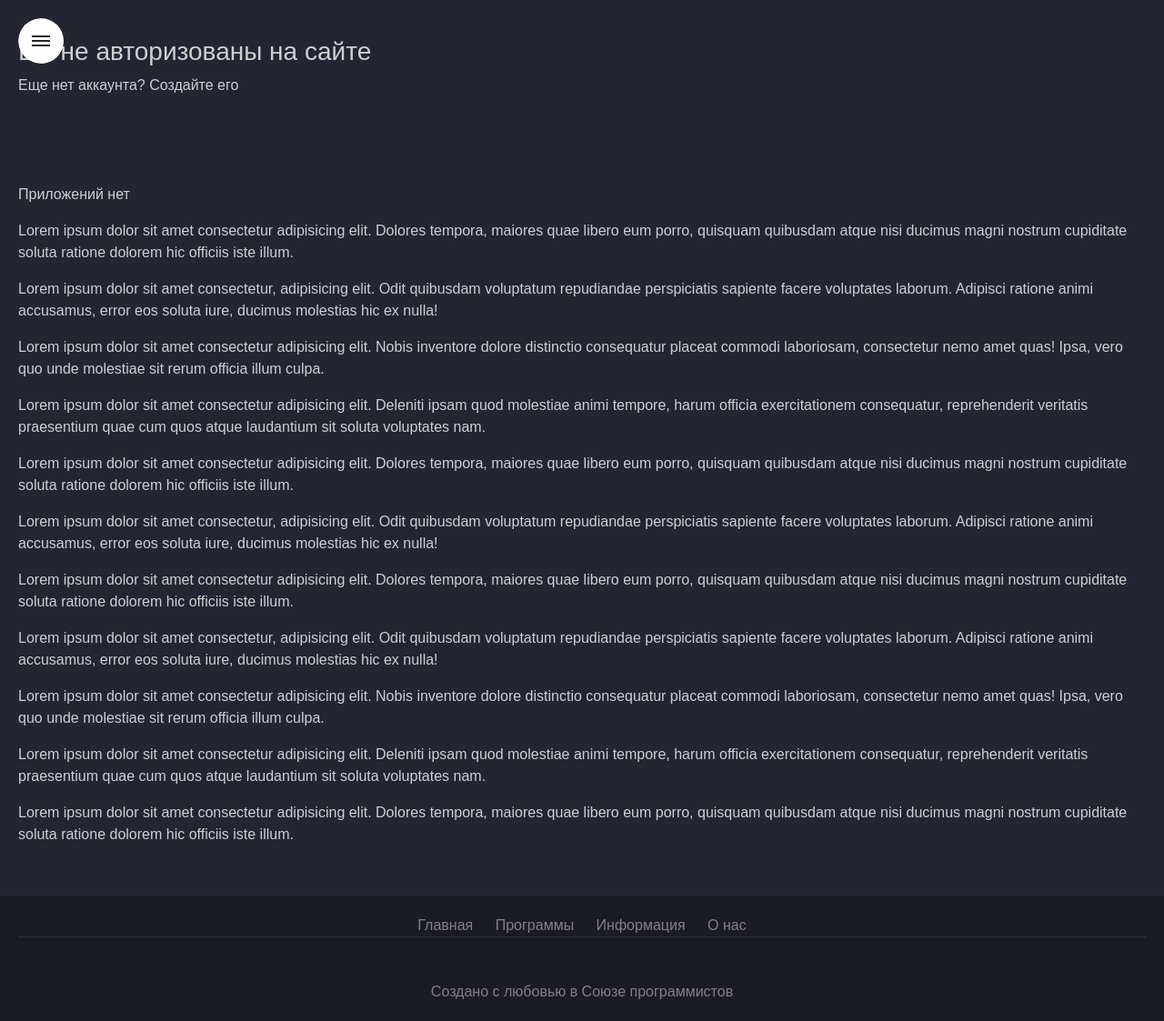
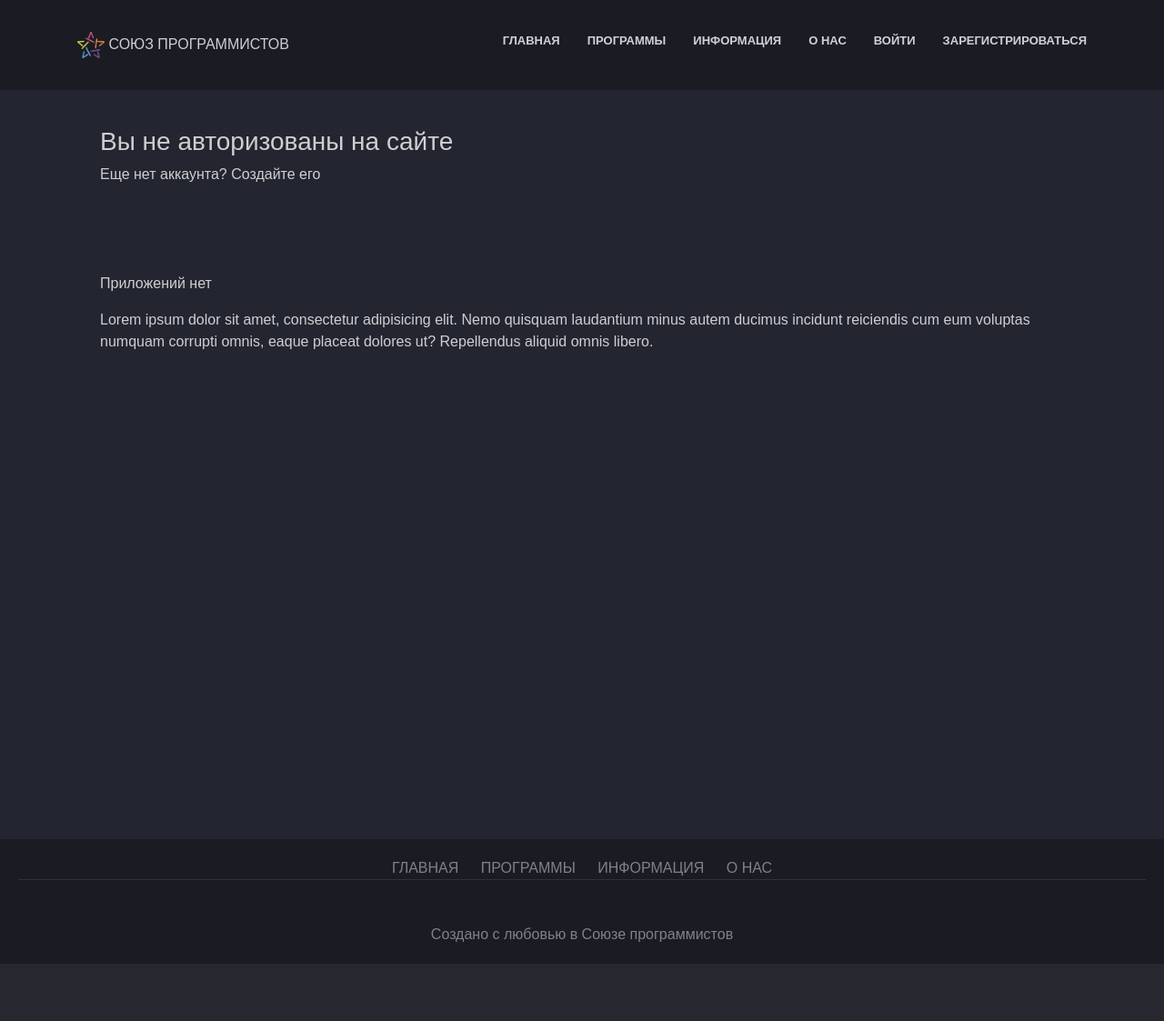
Before and after one commit to C15HOT/apps_shop, a Django app: page /apps/ in a window 1280 px wide. Shown: the whole page at 91% size. After the commit the page ends 1036 px from the top, so only its background shows below. Run offline with Django 3.2, Linux system fonts and the light colour scheme; data that the repository does not hold is empty; some libraries are stand-ins or nearby versions.

Commit message:
New navigation menu

```diff
--- a/static/css/style.css
+++ b/static/css/style.css
@@ -4,8 +4,63 @@
 	background-position:left 0px top 0px;
 	background-repeat: no-repeat;
 	color: #cfcfd1;
+	margin: 0;
+
 }
-.wrap{
+
+*, *:before,*:after {
+	box-sizing: border-box;
+}
+
+/* Container
+=========================== */
+.container {
+	width: 100%;
+	max-width: 1500px;
+	margin: 0 auto;
+
+}
+
+/* HEADER
+========================== */
+.header {
+	background-color: #1b1b24;
+	text-transform: uppercase;
+}
+
+.header__inner {
+	display: flex;
+	justify-content: space-between;
+	/* border-bottom: 1px solid rgba(255, 255, 255, 0.1); */
+	padding: 35px 0;
+	/* border-bottom: 1px solid #515369; */
+
+}
+
+/* NAV
+=============== */
+
+.nav {
+	display: flex;
+	font-size: 13px;
+	font-weight: 700;
+	text-transform: uppercase;
+}
+
+.nav__link {
+	margin-left: 30px;
+	color: #fff;
+	text-decoration: none;
+	opacity: 0.80;
+	transition: opacity .1s linear;
+}
+
+.nav__link:hover {
+	/* text-decoration: underline; */
+	opacity: 1;
+}
+
+/* .wrap {
 	position: absolute;
 	/*width: 100%;
 	height: 100%;
@@ -15,7 +70,7 @@
 	display: flex;
 	justify-content: center;
 	align-items: center;
-	*/
+
 }
 
 .card_min{
@@ -121,7 +176,7 @@ transform: translateY(-5px);
 	border-top-left-radius: 50px;
 	border-bottom-left-radius: 50px;
 }
-/*.menu-nav {
+.menu-nav {
 background-color: #fff;
 line-height: 50px;
 padding-right: 20px;
@@ -130,7 +185,7 @@ margin-left: -25px;
 border-top-right-radius: 50px;
 border-bottom-right-radius: 50px;
 }
-*/
+
 .menu-nav__link{
 	display: inline-block;
 	text-decoration: none;
@@ -155,7 +210,7 @@ border-bottom-right-radius: 50px;
 .menu-nav_active {
 	transform: translateX(0%);
 	opacity: 1;
-}
+} */
 
 .page{
 	overflow: hidden;
@@ -165,7 +220,7 @@ border-bottom-right-radius: 50px;
 }
 .infocontent,
 .content{
-	max-width: 1500px;
+	max-width: 1100px;
 	margin: 0 auto;
 	padding: 40px 20px;
 }
@@ -187,15 +242,22 @@ border-bottom-right-radius: 50px;
 }
 
 .copyright {
-	border-top: 1px solid rgba(255, 255, 255, 0.1) !important;
+	border-top: 1px solid rgba(255, 255, 255, 0.1) ;
 }
 
 .pt-5 {
-	padding-top: 3erm!important;
+	padding-top: 3erm;
 }
 .text-center {
-	text-align: center !important;
+	text-align: center ;
 }
 .text-footer-link{
 	padding: 10px;
+	text-transform: uppercase;
+	text-decoration: none;
 }
+
+
+.text-white{
+	color: #fff;
+}
--- a/templates/base.html
+++ b/templates/base.html
@@ -16,8 +16,35 @@
     <title>Магазин приложений</title>
 </head>
 <body class="body">
+    <!-- NEW header -->
+   <header class="header">
+       <div class="container">
+           <div class="header__inner">
+               <div class="header__logo">
+                   <img src="{% static 'image/star.png' %}" alt="" style="width: 30px;"> Союз программистов
+               </div>
+               <nav class="nav">
+                    <a href="{% url 'main' %}" class="nav__link">Главная</a>
+                    <a href="{% url 'apps_list' %}" class="nav__link">Программы</a>
+                    <a href="{% url 'information' %}" class="nav__link">Информация</a>
+                    <a href="{% url 'information' %}" class="nav__link">О нас</a>
+                   {% if request.user.is_authenticated %}
+                        <a href="{% url 'create_app' %}" class="nav__link">Загрузить программу</a>
+                        <a href="{% url 'create_news' %}" class="nav__link">Создать новость</a>
+                        <a href="{% url 'logout' %}" class="nav__link">Выйти</a>
+                   {% else %}
+                        <a href="{% url 'login' %}" class="nav__link">Войти</a>
+                        <a href="{% url 'register' %}" class="nav__link">Зарегистрироваться</a>
+                   {% endif %}
+
+
+               </nav>
+           </div>
+       </div>
+   </header>
+    <!-- end new header -->
 <!-- Begin menu -->
-    <div class="wrap">
+    <!-- <div class="wrap">
         <div class="section">
             <div class="menu-block">
                 <a href="#" class="menu-btn"><span></span></a>
@@ -37,9 +64,9 @@
                 </nav>
             </div>
         </div>
-    </div>
+    </div> -->
 <!-- End menu -->
-<!-- BEGIN old menu -->
+
  <div class="infocontent">
     {% if request.user.is_authenticated %}
     {% else %}
@@ -52,17 +79,7 @@
     <div class="content">
         {% block content %}
         {% endblock %}
-        <p>Lorem ipsum dolor sit amet consectetur adipisicing elit. Dolores tempora, maiores quae libero eum porro, quisquam quibusdam atque nisi ducimus magni nostrum cupiditate soluta ratione dolorem hic officiis iste illum.</p>
-        <p>Lorem ipsum dolor sit amet consectetur, adipisicing elit. Odit quibusdam voluptatum repudiandae perspiciatis sapiente facere voluptates laborum. Adipisci ratione animi accusamus, error eos soluta iure, ducimus molestias hic ex nulla!</p>
-        <p>Lorem ipsum dolor sit amet consectetur adipisicing elit. Nobis inventore dolore distinctio consequatur placeat commodi laboriosam, consectetur nemo amet quas! Ipsa, vero quo unde molestiae sit rerum officia illum culpa.</p>
-        <p>Lorem ipsum dolor sit amet consectetur adipisicing elit. Deleniti ipsam quod molestiae animi tempore, harum officia exercitationem consequatur, reprehenderit veritatis praesentium quae cum quos atque laudantium sit soluta voluptates nam.</p>
-        <p>Lorem ipsum dolor sit amet consectetur adipisicing elit. Dolores tempora, maiores quae libero eum porro, quisquam quibusdam atque nisi ducimus magni nostrum cupiditate soluta ratione dolorem hic officiis iste illum.</p>
-        <p>Lorem ipsum dolor sit amet consectetur, adipisicing elit. Odit quibusdam voluptatum repudiandae perspiciatis sapiente facere voluptates laborum. Adipisci ratione animi accusamus, error eos soluta iure, ducimus molestias hic ex nulla!</p>
-        <p>Lorem ipsum dolor sit amet consectetur adipisicing elit. Dolores tempora, maiores quae libero eum porro, quisquam quibusdam atque nisi ducimus magni nostrum cupiditate soluta ratione dolorem hic officiis iste illum.</p>
-        <p>Lorem ipsum dolor sit amet consectetur, adipisicing elit. Odit quibusdam voluptatum repudiandae perspiciatis sapiente facere voluptates laborum. Adipisci ratione animi accusamus, error eos soluta iure, ducimus molestias hic ex nulla!</p>
-        <p>Lorem ipsum dolor sit amet consectetur adipisicing elit. Nobis inventore dolore distinctio consequatur placeat commodi laboriosam, consectetur nemo amet quas! Ipsa, vero quo unde molestiae sit rerum officia illum culpa.</p>
-        <p>Lorem ipsum dolor sit amet consectetur adipisicing elit. Deleniti ipsam quod molestiae animi tempore, harum officia exercitationem consequatur, reprehenderit veritatis praesentium quae cum quos atque laudantium sit soluta voluptates nam.</p>
-        <p>Lorem ipsum dolor sit amet consectetur adipisicing elit. Dolores tempora, maiores quae libero eum porro, quisquam quibusdam atque nisi ducimus magni nostrum cupiditate soluta ratione dolorem hic officiis iste illum.</p>
+        <p>Lorem ipsum dolor sit amet, consectetur adipisicing elit. Nemo quisquam laudantium minus autem ducimus incidunt reiciendis cum eum voluptas numquam corrupti omnis, eaque placeat dolores ut? Repellendus aliquid omnis libero.</p>
 
     </div>
     <footer class="footer text-footer">
```
Also changed, not shown: 1 other file.
